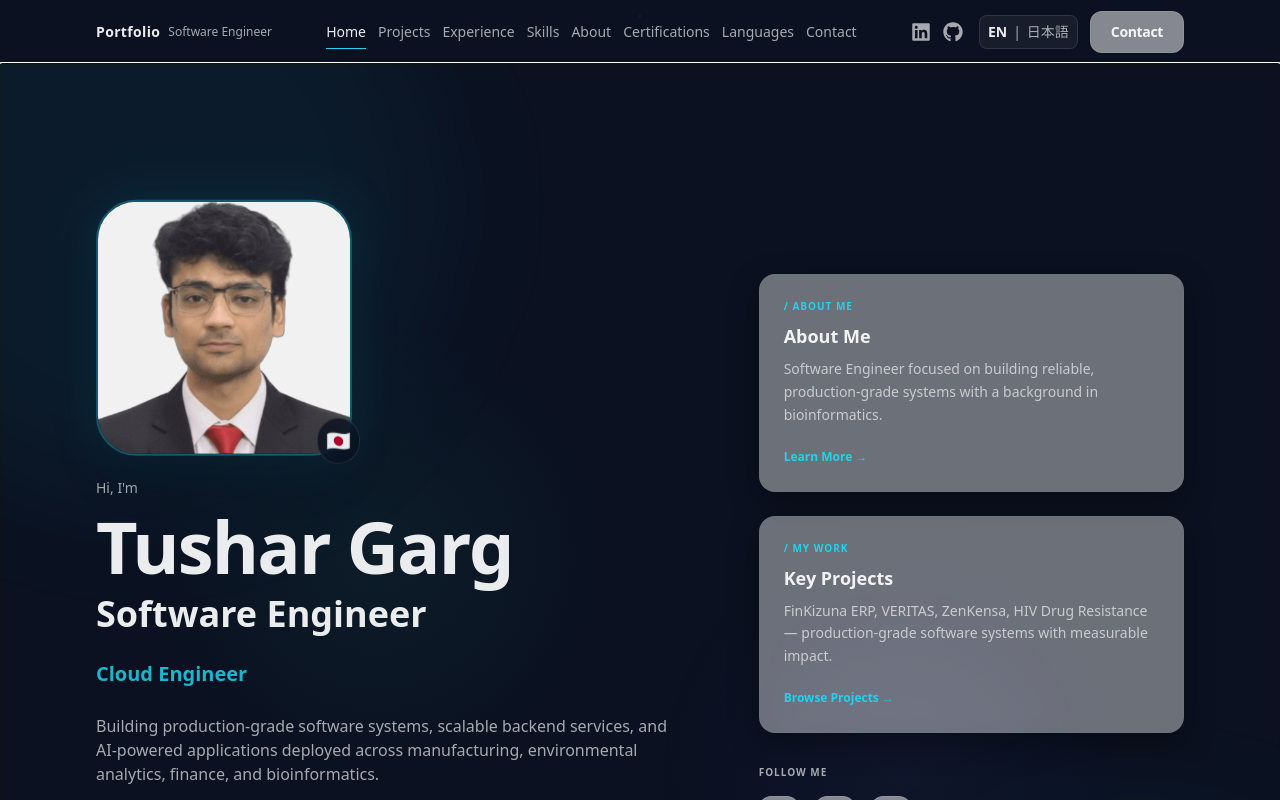
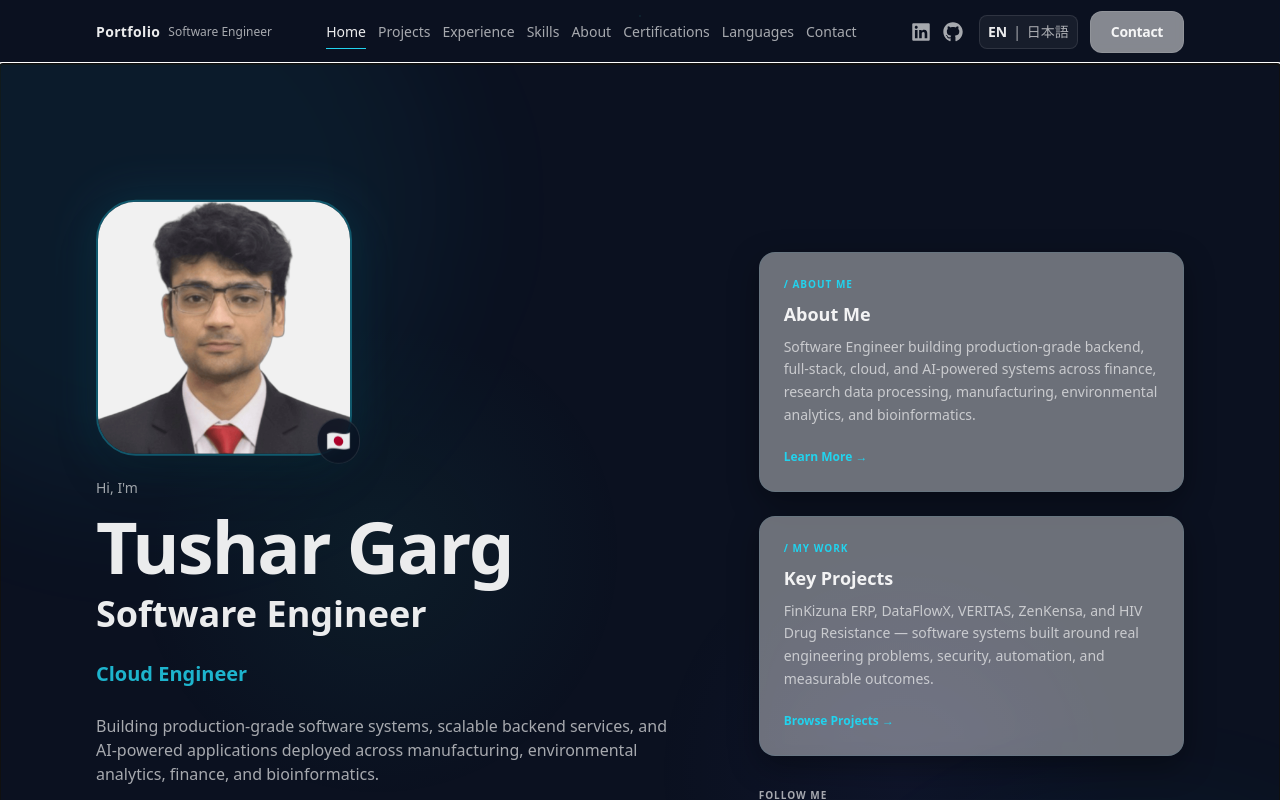
Before and after one commit to TusharGarg07/Tushar-portfolio, a React (Vite) app: page /#home in a window 1280 px wide. Shown: the top 800 px of the page. Built offline with nearby package versions, Linux system fonts and the light colour scheme.

Commit message:
Update English About Me and key projects

```diff
--- a/src/content/en.js
+++ b/src/content/en.js
@@ -15,8 +15,8 @@ export default {
       contactMe: "Contact Me"
     },
     quickCards: [
-      { label: "/ ABOUT ME", title: "About Me", text: "Software Engineer focused on building reliable, production-grade systems with a background in bioinformatics.", linkText: "Learn More →", linkHref: "#about" },
-      { label: "/ MY WORK", title: "Key Projects", text: "FinKizuna ERP, VERITAS, ZenKensa, HIV Drug Resistance — production-grade software systems with measurable impact.", linkText: "Browse Projects →", linkHref: "#projects" }
+      { label: "/ ABOUT ME", title: "About Me", text: "Software Engineer building production-grade backend, full-stack, cloud, and AI-powered systems across finance, research data processing, manufacturing, environmental analytics, and bioinformatics.", linkText: "Learn More →", linkHref: "#about" },
+      { label: "/ MY WORK", title: "Key Projects", text: "FinKizuna ERP, DataFlowX, VERITAS, ZenKensa, and HIV Drug Resistance — software systems built around real engineering problems, security, automation, and measurable outcomes.", linkText: "Browse Projects →", linkHref: "#projects" }
     ],
     socialLinks: [
       { platform: "LinkedIn", href: "https://www.linkedin.com/in/tushargarg25" },
```
